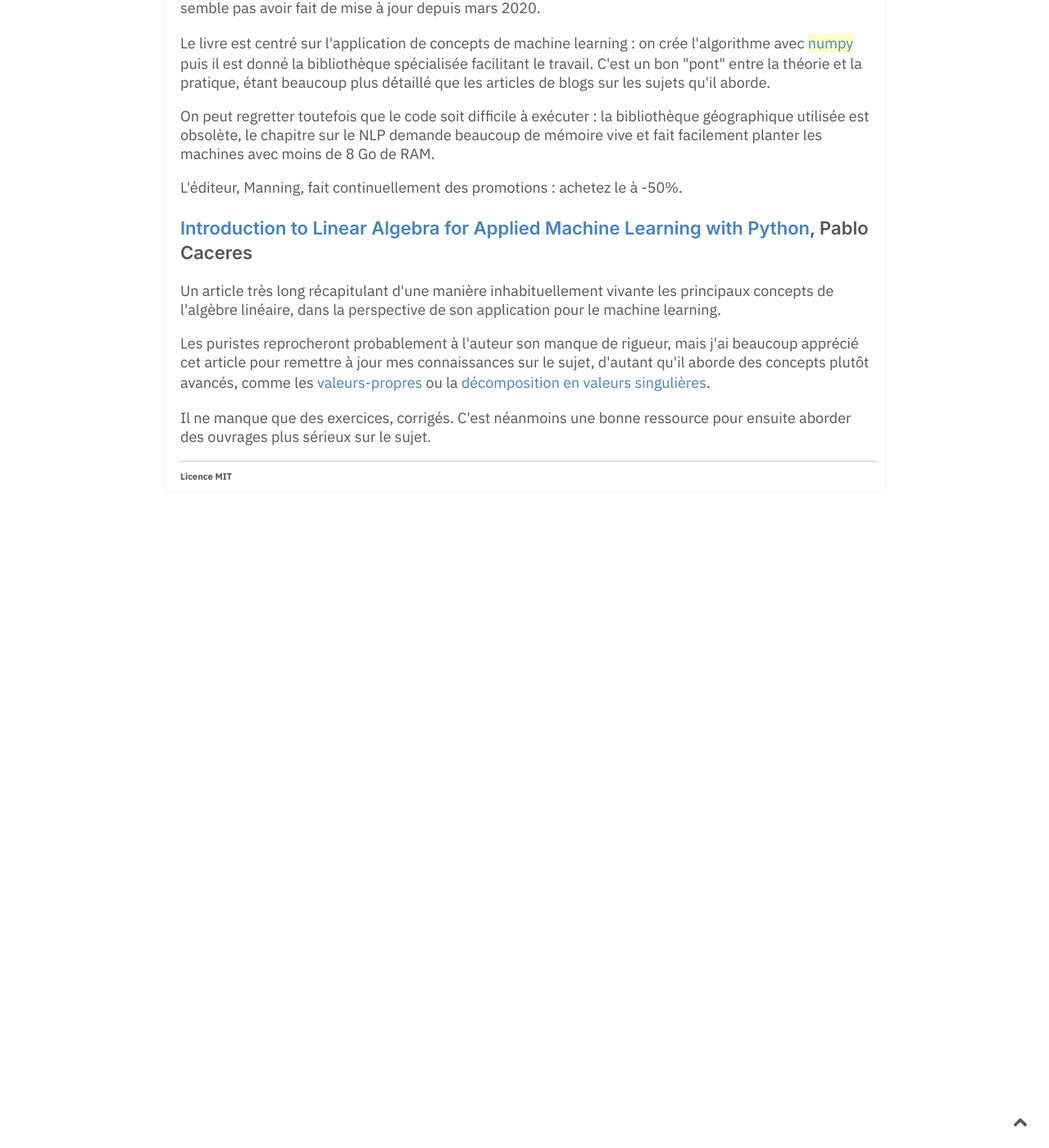
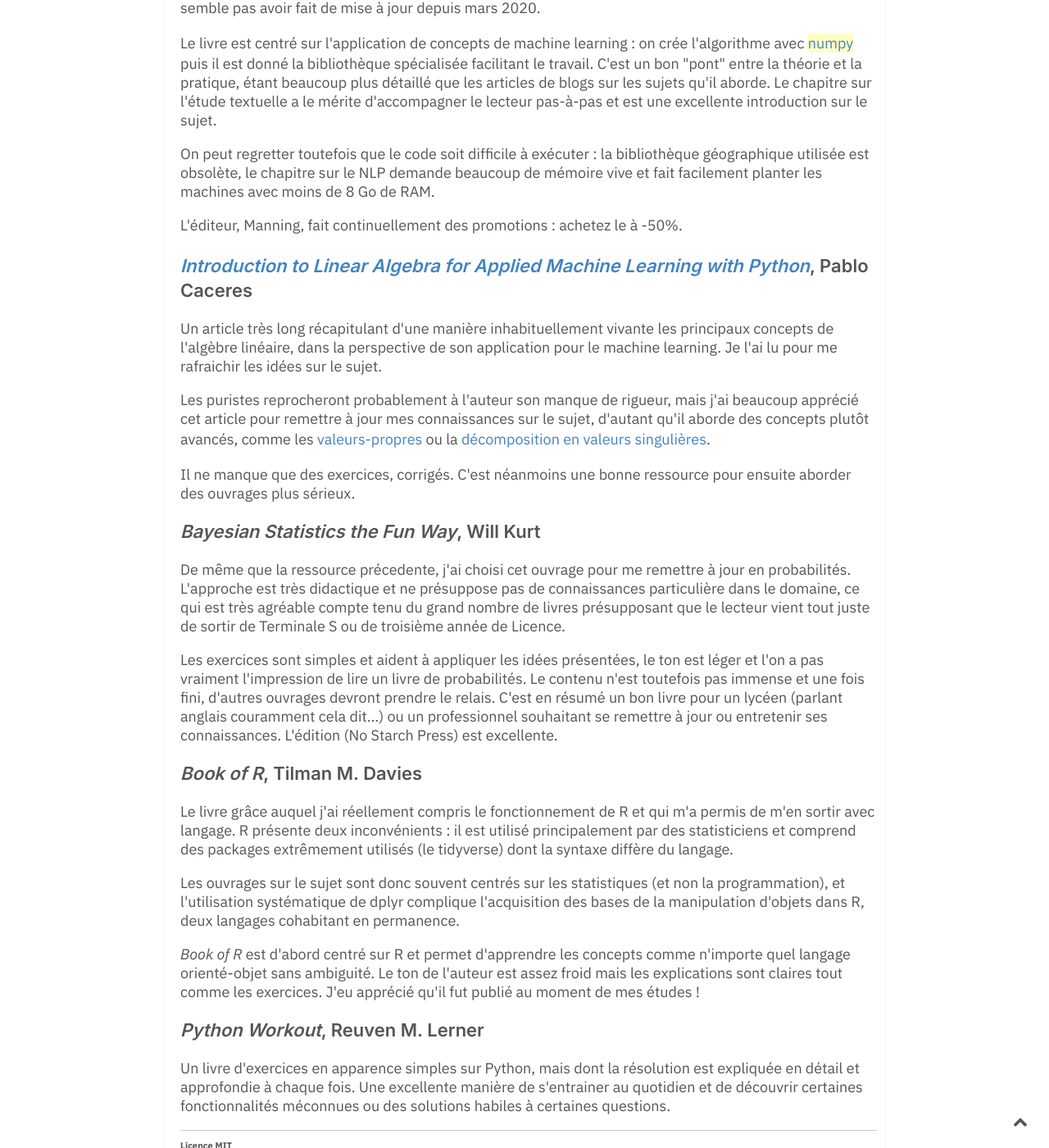
Before and after one commit to Maxence-L/arboretum.link, a Jekyll site: the page built from refs.md, in a window 1280 px wide and 1400 px high, scrolled down 2010 px. Shown: the whole window at 82% size. Built offline with Jekyll 4.4.1, drawn with Linux system fonts in a browser that asks for light colours; before the commit the page ends 2610 px from its top, so only the background shows below that.

Commit message:
Update refs.md

```diff
--- a/refs.md
+++ b/refs.md
@@ -47,16 +47,34 @@ L'aspect mathématique/probabiliste est très mal abordé : je ne vois pas quell
 
 J'ai acheté ce livre qui semblait donner une explication en détail des tests de type bootstrap et de leur application en programmation. Il n'est pas encore terminé, il reste un chapitre à écrire et l'auteur ne semble pas avoir fait de mise à jour depuis mars 2020.
 
-Le livre est centré sur l'application de concepts de machine learning : on crée l'algorithme avec [[numpy]] puis il est donné la bibliothèque spécialisée facilitant le travail. C'est un bon "pont" entre la théorie et la pratique, étant beaucoup plus détaillé que les articles de blogs sur les sujets qu'il aborde.
+Le livre est centré sur l'application de concepts de machine learning : on crée l'algorithme avec [[numpy]] puis il est donné la bibliothèque spécialisée facilitant le travail. C'est un bon "pont" entre la théorie et la pratique, étant beaucoup plus détaillé que les articles de blogs sur les sujets qu'il aborde. Le chapitre sur l'étude textuelle a le mérite d'accompagner le lecteur pas-à-pas et est une excellente introduction sur le sujet.
 
 On peut regretter toutefois que le code soit difficile à exécuter : la bibliothèque géographique utilisée est obsolète, le chapitre sur le NLP demande beaucoup de mémoire vive et fait facilement planter les machines avec moins de 8 Go de RAM.
 
 L'éditeur, Manning, fait continuellement des promotions : achetez le à -50%.
 
-### [Introduction to Linear Algebra for Applied Machine Learning with Python](https://pabloinsente.github.io/intro-linear-algebra), Pablo Caceres
+### [*Introduction to Linear Algebra for Applied Machine Learning with Python*](https://pabloinsente.github.io/intro-linear-algebra), Pablo Caceres
 
-Un article très long récapitulant d'une manière inhabituellement vivante les principaux concepts de l'algèbre linéaire, dans la perspective de son application pour le machine learning.
+Un article très long récapitulant d'une manière inhabituellement vivante les principaux concepts de l'algèbre linéaire, dans la perspective de son application pour le machine learning. Je l'ai lu pour me rafraichir les idées sur le sujet.
 
 Les puristes reprocheront probablement à l'auteur son manque de rigueur, mais j'ai beaucoup apprécié cet article pour remettre à jour mes connaissances sur le sujet, d'autant qu'il aborde des concepts plutôt avancés, comme les [valeurs-propres](https://pabloinsente.github.io/intro-linear-algebra#eigenthings) ou la [décomposition en valeurs singulières](https://pabloinsente.github.io/intro-linear-algebra#singular-value-decomposition).
 
-Il ne manque que des exercices, corrigés. C'est néanmoins une bonne ressource pour ensuite aborder des ouvrages plus sérieux sur le sujet.
+Il ne manque que des exercices, corrigés. C'est néanmoins une bonne ressource pour ensuite aborder des ouvrages plus sérieux.
+
+### *Bayesian Statistics the Fun Way*, Will Kurt
+
+De même que la ressource précedente, j'ai choisi cet ouvrage pour me remettre à jour en probabilités. L'approche est très didactique et ne présuppose pas de connaissances particulière dans le domaine, ce qui est très agréable compte tenu du grand nombre de livres présupposant que le lecteur vient tout juste de sortir de Terminale S ou de troisième année de Licence.
+
+Les exercices sont simples et aident à appliquer les idées présentées, le ton est léger et l'on a pas vraiment l'impression de lire un livre de probabilités. Le contenu n'est toutefois pas immense et une fois fini, d'autres ouvrages devront prendre le relais. C'est en résumé un bon livre pour un lycéen (parlant anglais couramment cela dit...) ou un professionnel souhaitant se remettre à jour ou entretenir ses connaissances. L'édition (No Starch Press) est excellente.
+
+### *Book of R*, Tilman M. Davies
+
+Le livre grâce auquel j'ai réellement compris le fonctionnement de R et qui m'a permis de m'en sortir avec langage. R présente deux inconvénients : il est utilisé principalement par des statisticiens et comprend des packages extrêmement utilisés (le tidyverse) dont la syntaxe diffère du langage.
+
+Les ouvrages sur le sujet sont donc souvent centrés sur les statistiques (et non la programmation), et l'utilisation systématique de dplyr complique l'acquisition des bases de la manipulation d'objets dans R, deux langages cohabitant en permanence.
+
+*Book of R* est d'abord centré sur R et permet d'apprendre les concepts comme n'importe quel langage orienté-objet sans ambiguité. Le ton de l'auteur est assez froid mais les explications sont claires tout comme les exercices. J'eu apprécié qu'il fut publié au moment de mes études !
+
+### *Python Workout*, Reuven M. Lerner
+
+Un livre d'exercices en apparence simples sur Python, mais dont la résolution est expliquée en détail et approfondie à chaque fois. Une excellente manière de s'entrainer au quotidien et de découvrir certaines fonctionnalités méconnues ou des solutions habiles à certaines questions.
```
